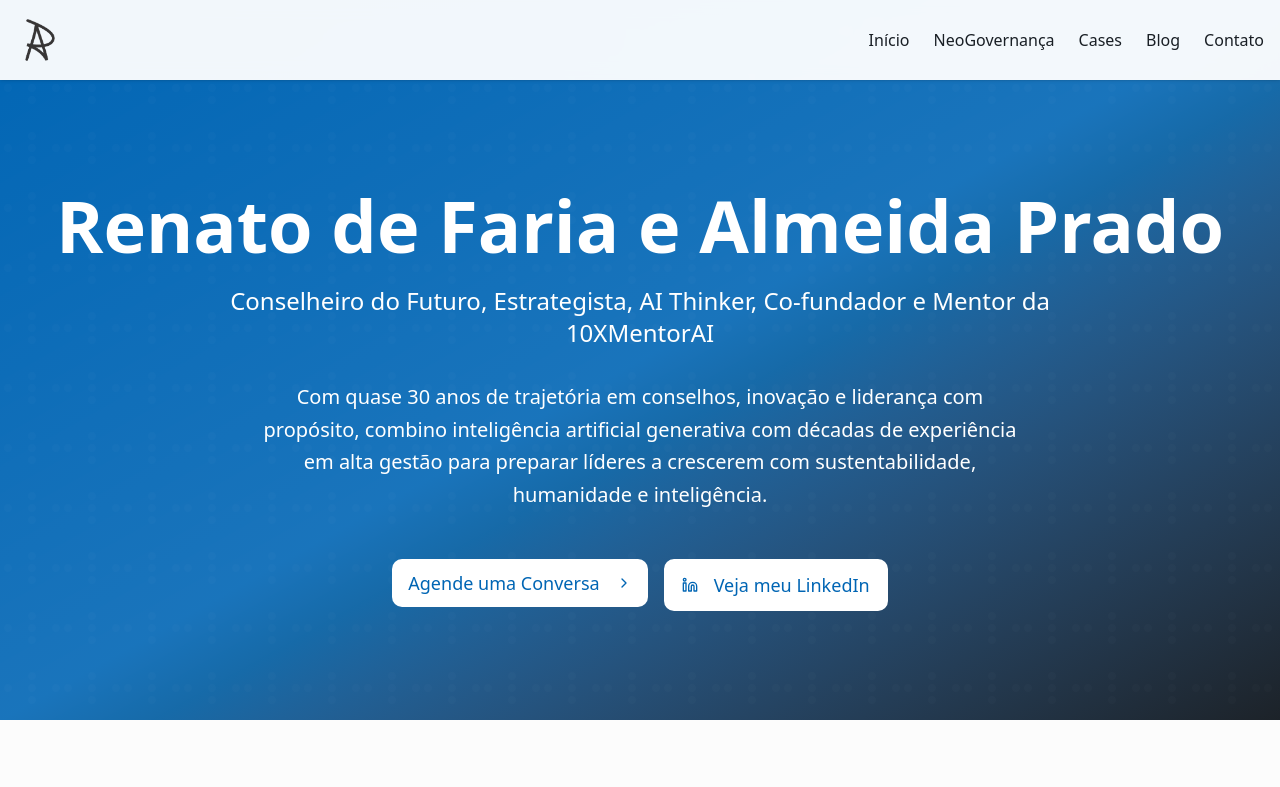
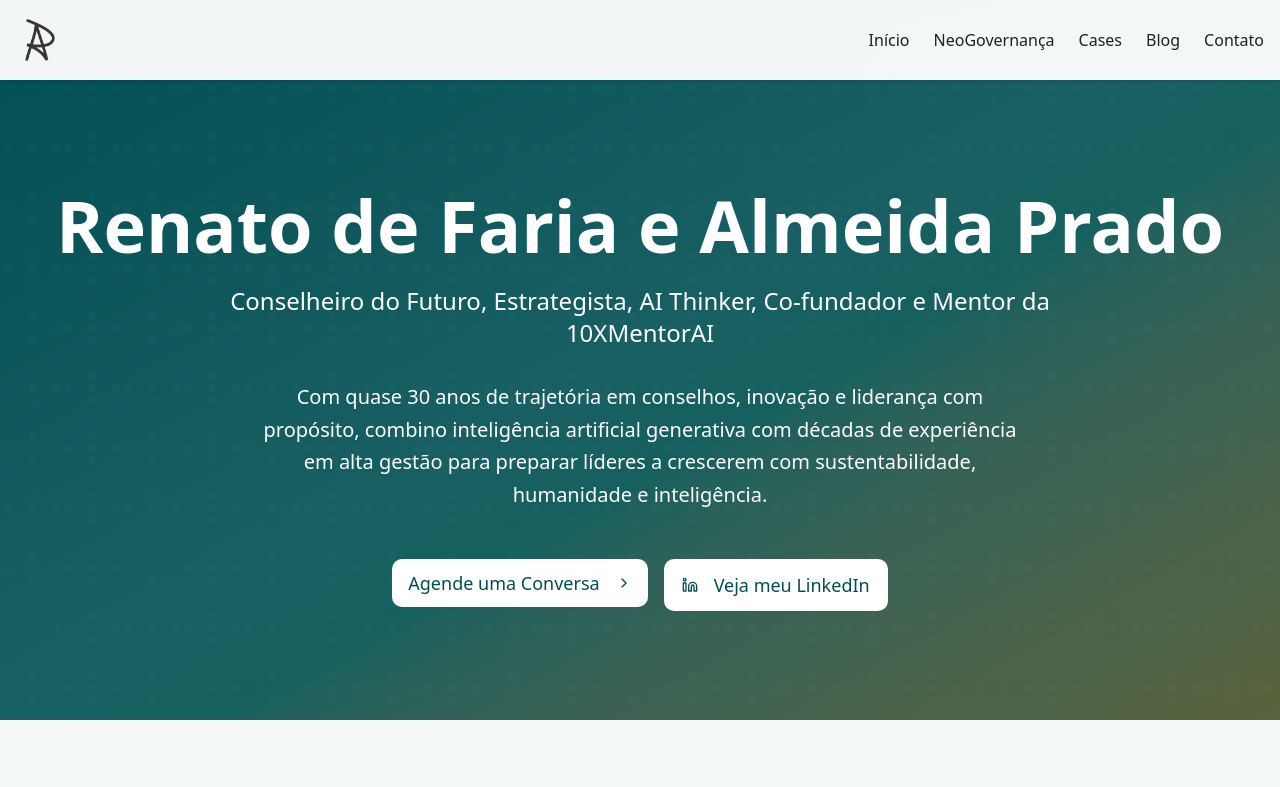
Before and after one commit to renatoprado18/apce-website, a Next.js app: page / in a window 1280 px wide. Shown: the top 787 px of the page. Built offline with nearby package versions, Linux system fonts and the light colour scheme.

Commit message:
Paleta 2: Verde-Azulado Profundo (Inovação Sustentável)

```diff
--- a/app/globals.css
+++ b/app/globals.css
@@ -1,4 +1,4 @@
-@import url('https://fonts.googleapis.com/css2?family=Inter:wght@300;400;500;600;700;800&display=swap');
+@import url('https://fonts.googleapis.com/css2?family=Inter:wght@300;400;500;600;700&display=swap');
 
 @import "tailwindcss";
 @import "tw-animate-css";
@@ -44,26 +44,35 @@
   --radius-xl: calc(var(--radius) + 4px);
 }
 
+/* PALETA 2: VERDE-AZULADO PROFUNDO (Inovação/Sustentabilidade) */
 :root {
   --radius: 0.75rem;
-  --background: oklch(1 0 0);
-  --foreground: oklch(0.235 0.015 250);
+  --background: oklch(0.98 0.005 180);
+  --foreground: oklch(0.25 0.02 180);
   --card: oklch(1 0 0);
-  --card-foreground: oklch(0.235 0.015 250);
+  --card-foreground: oklch(0.25 0.02 180);
   --popover: oklch(1 0 0);
-  --popover-foreground: oklch(0.235 0.015 250);
-  --primary: oklch(0.5 0.15 250);
+  --popover-foreground: oklch(0.25 0.02 180);
+
+  /* Teal escuro como cor primária */
+  --primary: oklch(0.38 0.08 200); /* #0d4f4f - teal profundo */
   --primary-foreground: oklch(0.98 0 0);
-  --secondary: oklch(0.25 0.015 250);
+
+  /* Verde-oliva como secundário */
+  --secondary: oklch(0.48 0.06 120); /* #5a6b3f - verde-oliva */
   --secondary-foreground: oklch(0.98 0 0);
-  --muted: oklch(0.967 0.001 250);
-  --muted-foreground: oklch(0.552 0.016 250);
-  --accent: oklch(0.65 0.18 240);
-  --accent-foreground: oklch(0.98 0 0);
+
+  --muted: oklch(0.96 0.005 180);
+  --muted-foreground: oklch(0.55 0.02 180);
+
+  /* Dourado suave como acento */
+  --accent: oklch(0.68 0.10 80); /* #b8945f - dourado suave */
+  --accent-foreground: oklch(0.15 0.02 180);
+
   --destructive: oklch(0.577 0.245 27.325);
-  --border: oklch(0.92 0.004 250);
-  --input: oklch(0.92 0.004 250);
-  --ring: oklch(0.5 0.15 250);
+  --border: oklch(0.92 0.005 180);
+  --input: oklch(0.92 0.005 180);
+  --ring: oklch(0.38 0.08 200);
   --chart-1: oklch(0.646 0.222 41.116);
   --chart-2: oklch(0.6 0.118 184.704);
   --chart-3: oklch(0.398 0.07 227.392);
@@ -98,54 +107,62 @@
   --border: oklch(1 0 0 / 10%);
   --input: oklch(1 0 0 / 15%);
   --ring: oklch(0.556 0 0);
-  --chart-1: oklch(0.488 0.243 264.376);
-  --chart-2: oklch(0.696 0.17 162.48);
-  --chart-3: oklch(0.769 0.188 70.08);
-  --chart-4: oklch(0.627 0.265 303.9);
-  --chart-5: oklch(0.645 0.246 16.439);
+  --chart-1: oklch(0.828 0.189 84.429);
+  --chart-2: oklch(0.769 0.188 70.08);
+  --chart-3: oklch(0.398 0.07 227.392);
+  --chart-4: oklch(0.646 0.222 41.116);
+  --chart-5: oklch(0.6 0.118 184.704);
   --sidebar: oklch(0.205 0 0);
-  --sidebar-foreground: oklch(0.985 0 0);
-  --sidebar-primary: oklch(0.488 0.243 264.376);
-  --sidebar-primary-foreground: oklch(0.985 0 0);
+  --sidebar-foreground: oklch(0.922 0 0);
+  --sidebar-primary: oklch(0.985 0 0);
+  --sidebar-primary-foreground: oklch(0.205 0 0);
   --sidebar-accent: oklch(0.269 0 0);
   --sidebar-accent-foreground: oklch(0.985 0 0);
-  --sidebar-border: oklch(1 0 0 / 10%);
+  --sidebar-border: oklch(0.269 0 0);
   --sidebar-ring: oklch(0.556 0 0);
 }
 
 @layer base {
   * {
-    @apply border-border outline-ring/50;
-  }
-  html {
-    @apply scroll-smooth;
+    @apply border-border;
   }
   body {
-    @apply bg-background text-foreground font-sans antialiased;
+    @apply bg-background text-foreground;
   }
 }
 
-@layer utilities {
 .fade-in-section {
   opacity: 0;
   transform: translateY(20px);
   transition: opacity 0.6s ease-out, transform 0.6s ease-out;
 }
 
-  .fade-in-section.animate-fade-in {
+.fade-in-section.is-visible {
   opacity: 1;
   transform: translateY(0);
 }
 
+.animate-fade-in {
+  animation: fadeIn 0.8s ease-in;
+}
+
+@keyframes fadeIn {
+  from {
+    opacity: 0;
+    transform: translateY(10px);
+  }
+  to {
+    opacity: 1;
+    transform: translateY(0);
+  }
+}
+
 .animation-delay-200 {
-    animation-delay: 200ms;
+  animation-delay: 0.2s;
+  animation-fill-mode: backwards;
 }
 
 .animation-delay-400 {
-    animation-delay: 400ms;
+  animation-delay: 0.4s;
+  animation-fill-mode: backwards;
 }
-
-  .animation-delay-600 {
-    animation-delay: 600ms;
-  }
-}
```
Lines whose indentation alone changed are shown as unchanged.
